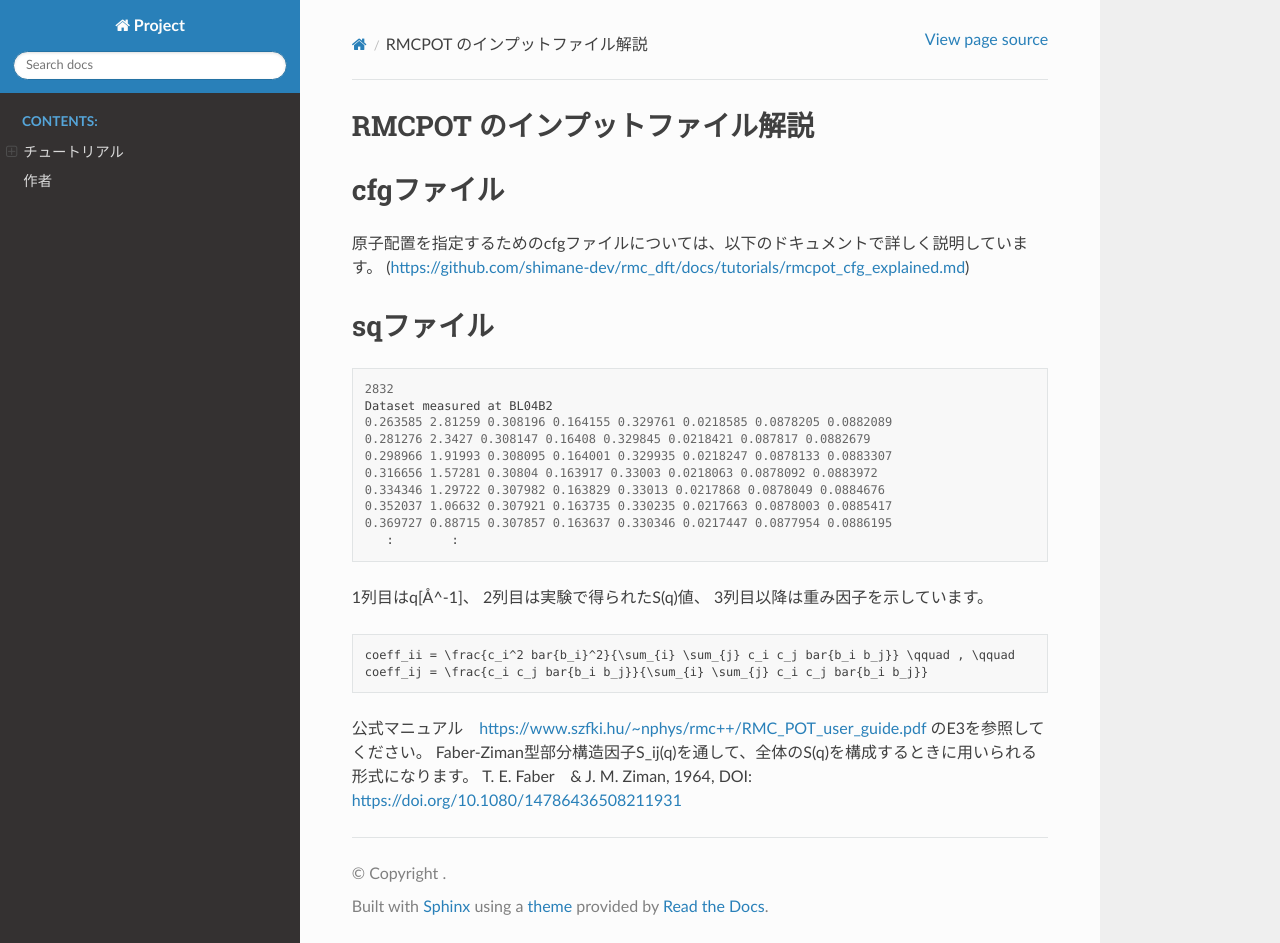
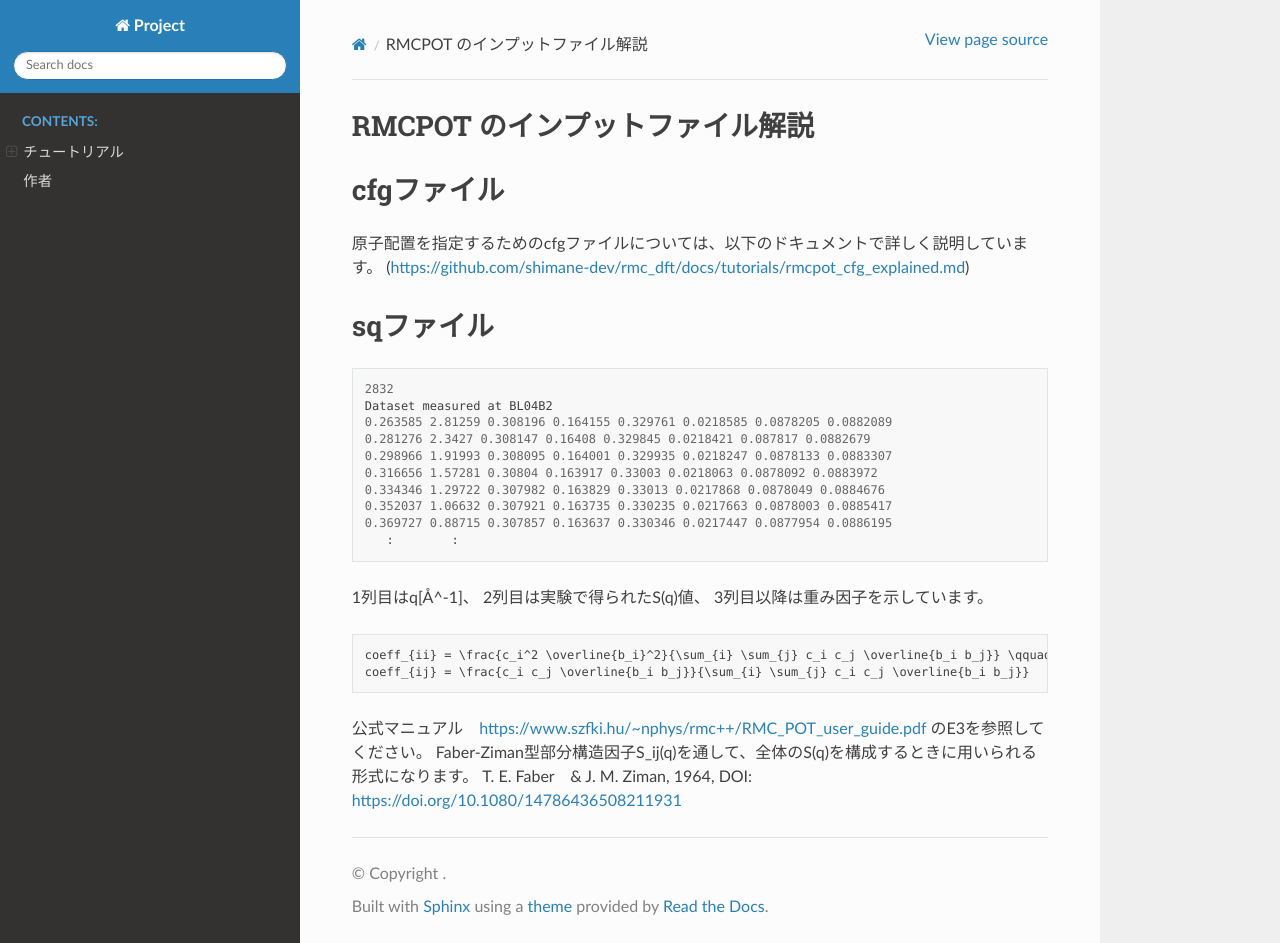
Before and after one commit to ohara-lab-su/rmc_dft, a Sphinx documentation site: the page built from docs/tutorials/rmcpot_input_explained.md, in a window 1280 px wide and 943 px high. Built offline with Sphinx 7.4.7 and the Read the Docs theme 3.1.0, drawn with Linux system fonts in a browser that asks for light colours; pages that are not in the unit, such as notebooks, are missing from menus.

Commit message:
fix typo in math expression in RMC POT input explanation tutorial

````diff
--- a/docs/tutorials/rmcpot_input_explained.md
+++ b/docs/tutorials/rmcpot_input_explained.md
@@ -22,8 +22,8 @@ Dataset measured at BL04B2
 3列目以降は重み因子を示しています。
 
 ```math
-coeff_ii = \frac{c_i^2 bar{b_i}^2}{\sum_{i} \sum_{j} c_i c_j bar{b_i b_j}} \qquad , \qquad
-coeff_ij = \frac{c_i c_j bar{b_i b_j}}{\sum_{i} \sum_{j} c_i c_j bar{b_i b_j}}
+coeff_{ii} = \frac{c_i^2 \overline{b_i}^2}{\sum_{i} \sum_{j} c_i c_j \overline{b_i b_j}} \qquad , \qquad
+coeff_{ij} = \frac{c_i c_j \overline{b_i b_j}}{\sum_{i} \sum_{j} c_i c_j \overline{b_i b_j}}
 ```
 公式マニュアル　https://www.szfki.hu/~nphys/rmc++/RMC_POT_user_guide.pdf
 のE3を参照してください。
````
